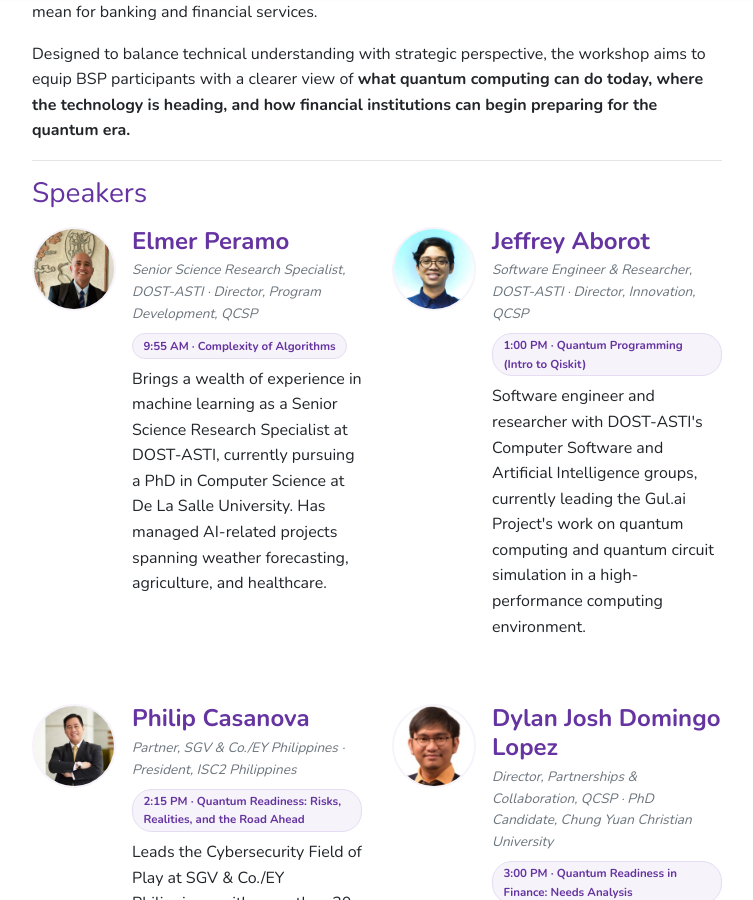
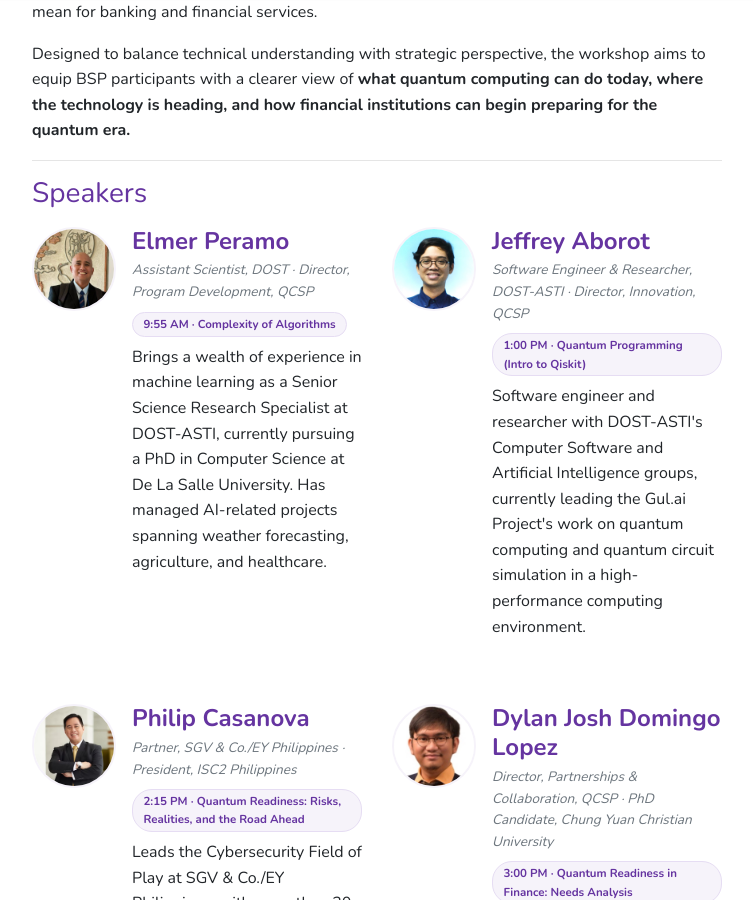
Before and after one commit to corpbob-qcsp/Quantum-Computing-Philippines.github.io, a Jekyll site: the page built from _pages/workshop-bsp-2026.md, in a window 1280 px wide and 900 px high, scrolled down 1419 px. Shown: the whole window, without its empty margins (263-1016 px from the left). Built offline with Jekyll 4.4.1, drawn with Linux system fonts in a browser that asks for light colours; nearby versions of some CDN libraries.

Commit message:
fix title

```diff
--- a/_pages/workshop-bsp-2026.md
+++ b/_pages/workshop-bsp-2026.md
@@ -49,7 +49,7 @@ Designed to balance technical understanding with strategic perspective, the work
 <img class="rounded-circle mr-3 speaker-avatar" src="{{site.baseurl}}/assets/images/qcsp-directors/elmer-peramo.jpg" alt="Elmer Peramo">
 <div>
 <h4 class="font-weight-bold mb-1">Elmer Peramo</h4>
-<p class="text-muted speaker-role mb-2"><em>Senior Science Research Specialist, DOST-ASTI &middot; Director, Program Development, QCSP</em></p>
+<p class="text-muted speaker-role mb-2"><em>Assistant Scientist, DOST &middot; Director, Program Development, QCSP</em></p>
 <div class="speaker-session">9:55 AM &middot; Complexity of Algorithms</div>
 <p>Brings a wealth of experience in machine learning as a Senior Science Research Specialist at DOST-ASTI, currently pursuing a PhD in Computer Science at De La Salle University. Has managed AI-related projects spanning weather forecasting, agriculture, and healthcare.</p>
 </div>
```
